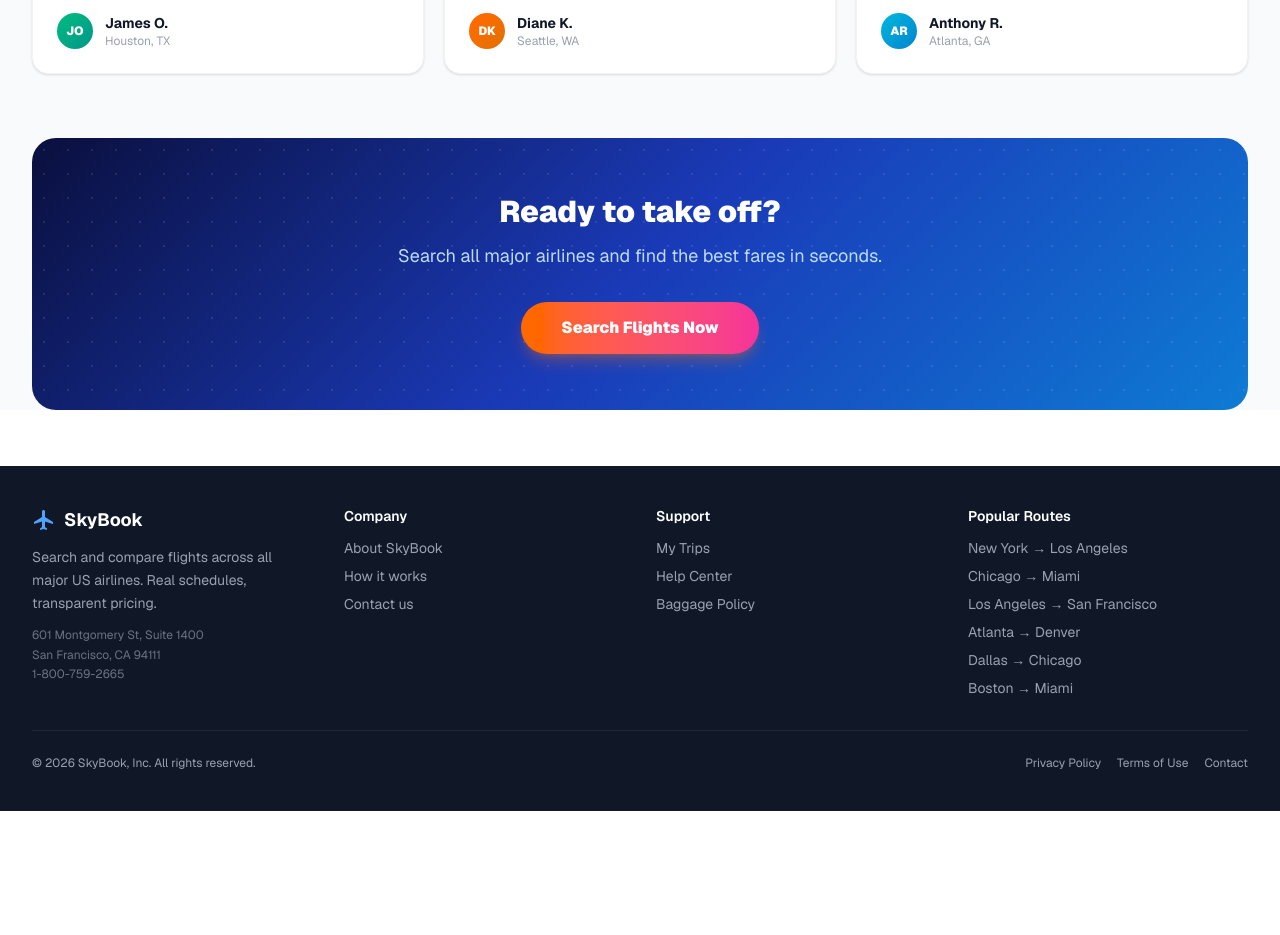
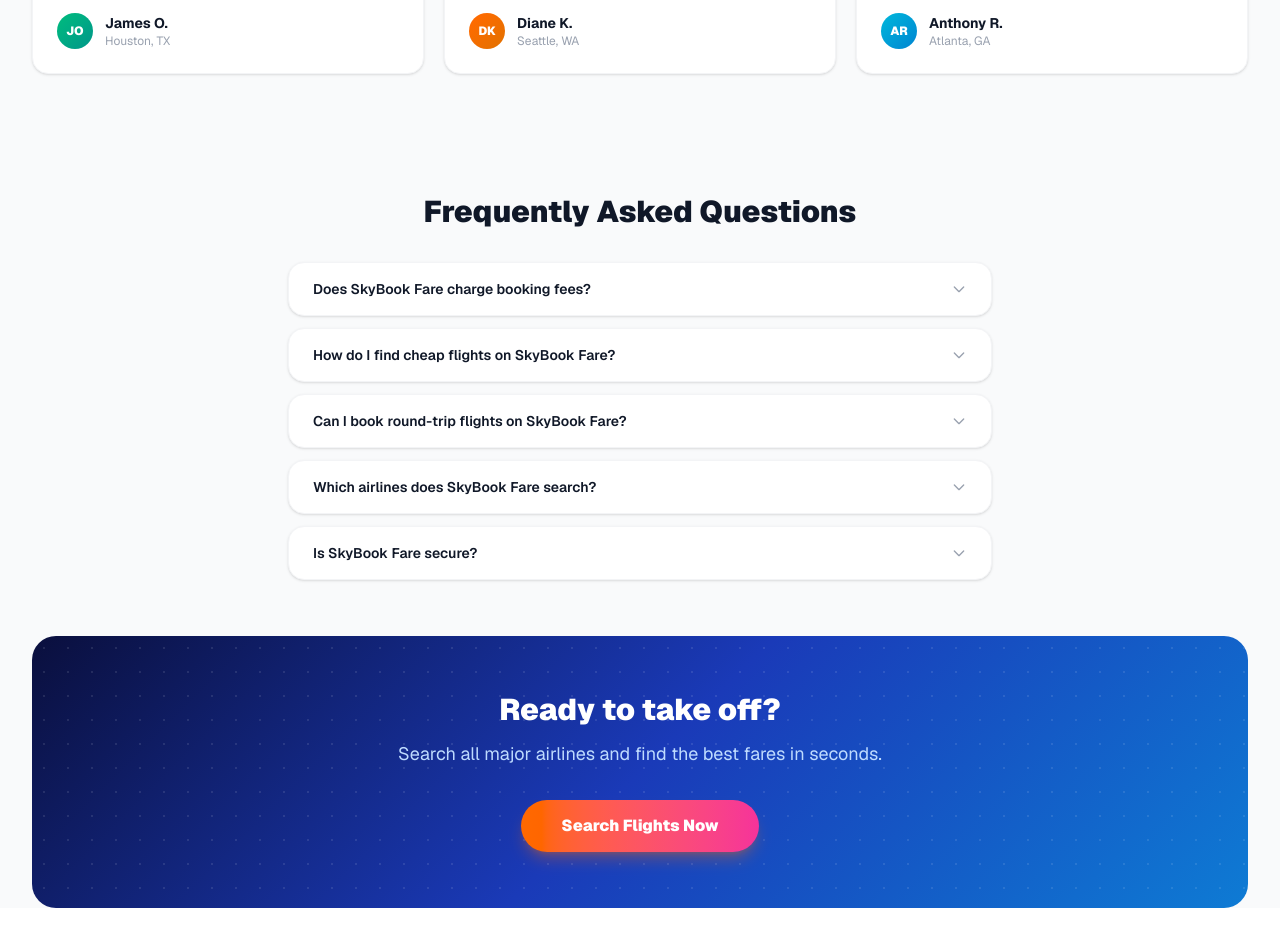
Before and after one commit to skybook-team/skybook, a Next.js app: page / in a window 1280 px wide. Shown: the part 2680-3615 px from the top of the page. Before the commit the page ends 3491 px from the top, so only its background shows below. Built offline with nearby package versions, Linux system fonts and the light colour scheme.

Commit message:
Add JSON-LD structured data and FAQ section for Google Search

```diff
--- a/app/layout.tsx
+++ b/app/layout.tsx
@@ -41,6 +41,41 @@
         <main className="flex-1">{children}</main>
         <Footer />
         <Analytics />
+
+        {/* Structured data — Organization + WebSite (sitelinks search box) */}
+        <Script id="schema-org" type="application/ld+json" dangerouslySetInnerHTML={{ __html: JSON.stringify([
+          {
+            "@context": "https://schema.org",
+            "@type": "Organization",
+            "name": "SkyBook Fare",
+            "url": "https://skybookfare.com",
+            "logo": "https://skybookfare.com/logo.png",
+            "description": "Search and compare cheap flights across all major US airlines. No booking fees, real prices.",
+            "contactPoint": {
+              "@type": "ContactPoint",
+              "telephone": "+1-800-759-2665",
+              "contactType": "customer support",
+              "availableLanguage": "English",
+              "areaServed": "US"
+            },
+            "sameAs": []
+          },
+          {
+            "@context": "https://schema.org",
+            "@type": "WebSite",
+            "name": "SkyBook Fare",
+            "url": "https://skybookfare.com",
+            "potentialAction": {
+              "@type": "SearchAction",
+              "target": {
+                "@type": "EntryPoint",
+                "urlTemplate": "https://skybookfare.com/search?from={from}&to={to}&date={date}&passengers=1&cabinClass=economy&tripType=roundTrip"
+              },
+              "query-input": "required name=from"
+            }
+          }
+        ]) }} />
+
         <Script id="clarity" strategy="afterInteractive">{`
           (function(c,l,a,r,i,t,y){
             c[a]=c[a]||function(){(c[a].q=c[a].q||[]).push(arguments)};
--- a/app/page.tsx
+++ b/app/page.tsx
@@ -2,6 +2,38 @@
 import AirlineLogoGrid from '@/app/_components/AirlineLogoGrid'
 import BookingCounter from '@/app/_components/BookingCounter'
 import Link from 'next/link'
+
+const FAQ_SCHEMA = {
+  "@context": "https://schema.org",
+  "@type": "FAQPage",
+  "mainEntity": [
+    {
+      "@type": "Question",
+      "name": "Does SkyBook Fare charge booking fees?",
+      "acceptedAnswer": { "@type": "Answer", "text": "No. SkyBook Fare charges zero booking fees. The price you see includes all taxes and carrier fees — nothing is added at checkout." }
+    },
+    {
+      "@type": "Question",
+      "name": "How do I find cheap flights on SkyBook Fare?",
+      "acceptedAnswer": { "@type": "Answer", "text": "Enter your origin, destination, and travel dates on the homepage. SkyBook Fare searches all major US airlines including American, Delta, United, Southwest, JetBlue, and Alaska to find the lowest fares." }
+    },
+    {
+      "@type": "Question",
+      "name": "Can I book round-trip flights on SkyBook Fare?",
+      "acceptedAnswer": { "@type": "Answer", "text": "Yes. Select 'Round Trip' on the search form, enter your outbound and return dates, and the total round-trip price is shown upfront on every flight result." }
+    },
+    {
+      "@type": "Question",
+      "name": "Which airlines does SkyBook Fare search?",
+      "acceptedAnswer": { "@type": "Answer", "text": "SkyBook Fare searches American Airlines, Delta, United, Southwest, JetBlue, Alaska Airlines, Frontier, and Spirit across 150+ US airports." }
+    },
+    {
+      "@type": "Question",
+      "name": "Is SkyBook Fare secure?",
+      "acceptedAnswer": { "@type": "Answer", "text": "Yes. SkyBook Fare uses 256-bit SSL encryption, is PCI DSS Level 1 certified, and SOC 2 Type II attested. Your payment data is never stored on our servers." }
+    },
+  ]
+}
 
 const DEALS = [
   { from: 'JFK', to: 'LAX', fromCity: 'New York',      toCity: 'Los Angeles',  price: 178, was: 329, tags: ['Nonstop available'], color: 'from-violet-500 to-purple-600', daysOut: 21 },
@@ -21,6 +53,7 @@
 export default function Home() {
   return (
     <div className="bg-gray-50 min-h-screen">
+      <script type="application/ld+json" dangerouslySetInnerHTML={{ __html: JSON.stringify(FAQ_SCHEMA) }} />
 
       {/* ── Hero ── */}
       <section className="relative" style={{ background: 'linear-gradient(145deg,#0a0f3d 0%,#1a3ab8 40%,#0e7bd4 75%,#00c2e8 100%)' }}>
@@ -232,6 +265,24 @@
         </div>
       </section>
 
+      {/* ── FAQ ── */}
+      <section className="max-w-3xl mx-auto px-4 sm:px-6 lg:px-8 py-14">
+        <h2 className="text-3xl font-black text-gray-900 text-center mb-8">Frequently Asked Questions</h2>
+        <div className="space-y-3">
+          {FAQ_SCHEMA.mainEntity.map((q) => (
+            <details key={q.name} className="bg-white rounded-2xl border border-gray-100 shadow-sm group">
+              <summary className="flex items-center justify-between px-6 py-4 cursor-pointer list-none">
+                <span className="font-semibold text-gray-900 text-sm pr-4">{q.name}</span>
+                <svg className="w-4 h-4 text-gray-400 shrink-0 transition-transform group-open:rotate-180" fill="none" stroke="currentColor" viewBox="0 0 24 24">
+                  <path strokeLinecap="round" strokeLinejoin="round" strokeWidth={2} d="M19 9l-7 7-7-7" />
+                </svg>
+              </summary>
+              <p className="px-6 pb-4 text-sm text-gray-500 leading-relaxed">{q.acceptedAnswer.text}</p>
+            </details>
+          ))}
+        </div>
+      </section>
+
       {/* ── CTA ── */}
       <section className="mx-4 sm:mx-8 mb-14 rounded-3xl overflow-hidden">
         <div className="relative" style={{ background: 'linear-gradient(135deg,#0a0f3d 0%,#1a3ab8 50%,#0e7bd4 100%)' }}>
```
